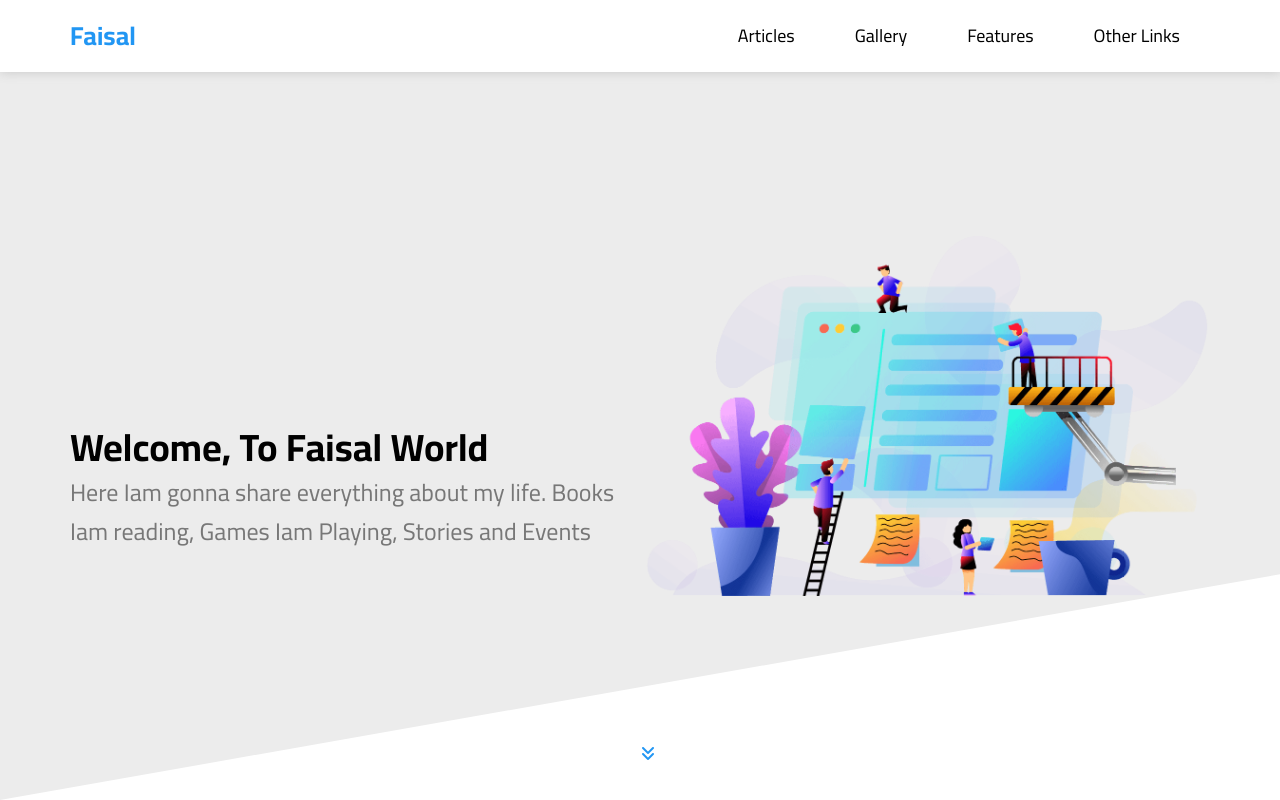
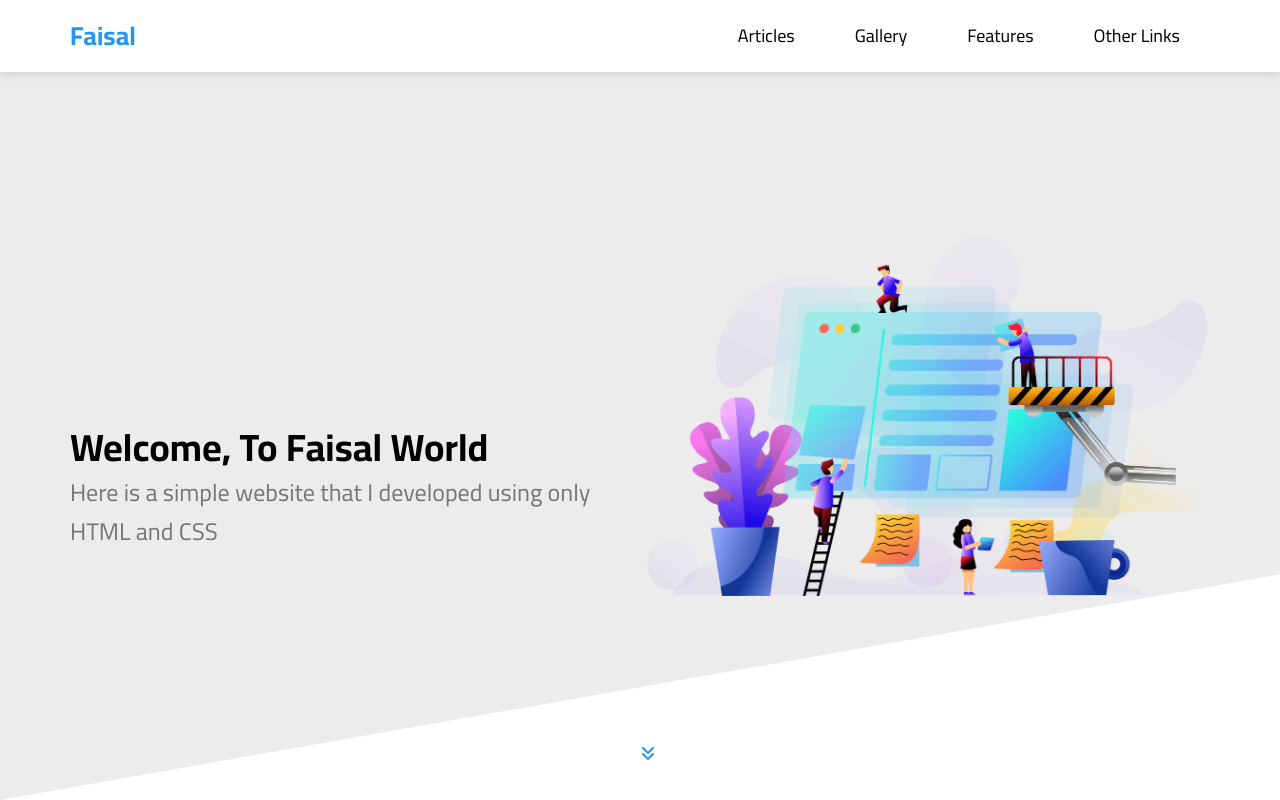
Before and after one commit to Faisal-Waleed-Dawoud/HTML-and-CSS-Website, a plain HTML site: page index.html in a window 1280 px wide. Shown: the top 800 px of the page. Drawn offline with Linux system fonts and the light colour scheme.

Commit message:
Editing Text
text in the hero section was editied

```diff
--- a/index.html
+++ b/index.html
@@ -82,7 +82,7 @@
             <div class="content-container">
                 <div class="text">
                     <h3>Welcome, To Faisal World</h3>
-                    <p>Here Iam gonna share everything about my life. Books Iam reading, Games Iam Playing, Stories and Events</p>
+                    <p>Here is a simple website that I developed using only HTML and CSS</p>
                 </div>
                 <img src="Images/landing-image.png" alt="">
             </div>
```
